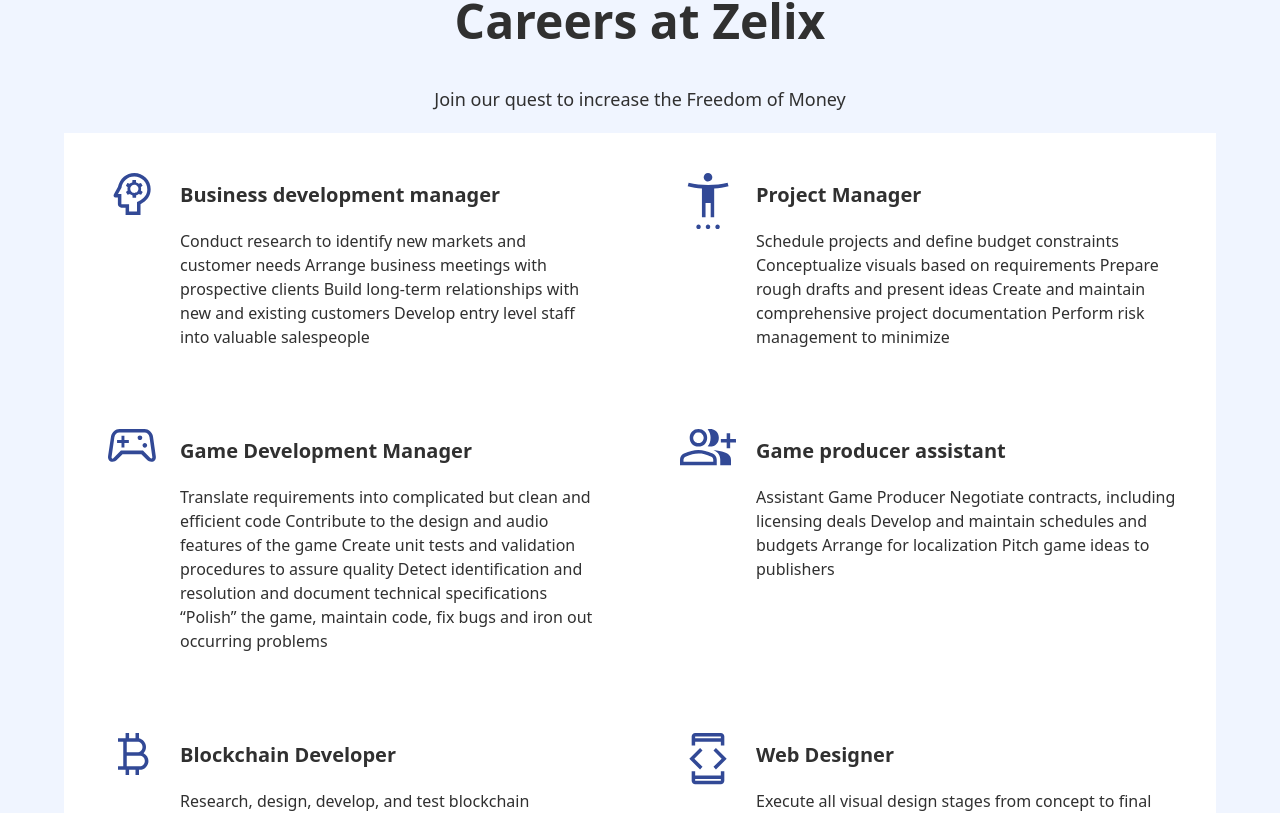
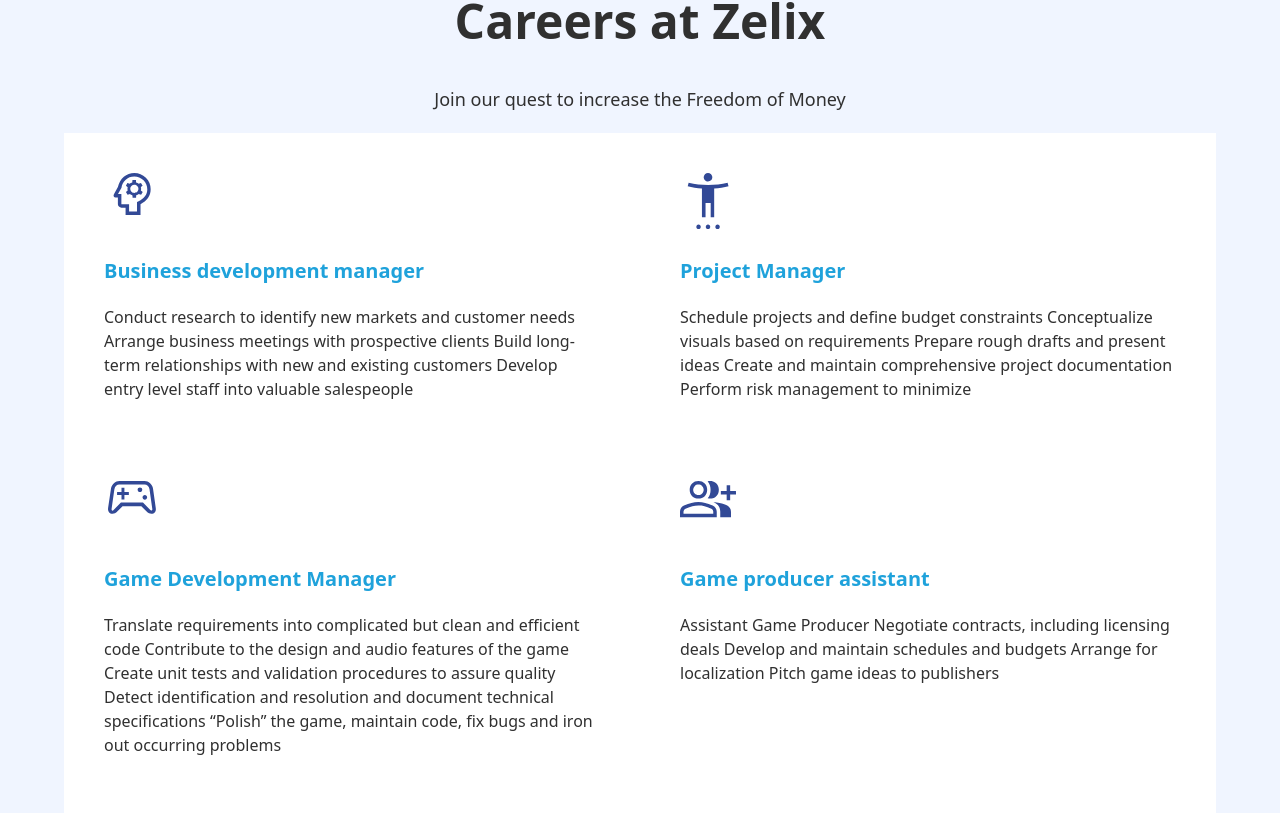
Before and after one commit to zelix-io/web, a Next.js app: page / in a window 1280 px wide. Shown: the part 7911-8724 px from the top of the page. Built offline with nearby package versions, Linux system fonts and the light colour scheme.

Commit message:
Update Career.tsx

```diff
--- a/src/components/main/Career.tsx
+++ b/src/components/main/Career.tsx
@@ -67,15 +67,19 @@
           <div className="mt-5">
             <div className="grid grid-cols-1 md:grid-cols-2">
               {careerInfos.map((item, i) => (
-                <figure className="flex p-10 gap-5 bg-white" key={`Career_${i}`}>
-                  <img
-                    src={item.image}
-                    alt="themepark"
-                    className="rounded-xl"
-                    style={{ width: 56, height: 56 }}
-                  />
+                <figure
+                  className="flex p-10 gap-5 bg-white"
+                  key={`Career_${i}`}
+                >
                   <div className="flex flex-col items-start text-left gap-5">
-                    <figcaption className="mt-2 text-xl font-bold">
+                    <img
+                      src={item.image}
+                      alt="themepark"
+                      className="rounded-xl"
+                      style={{ width: 56, height: 56 }}
+                    />
+
+                    <figcaption className="mt-2 text-xl font-bold text-accent">
                       {item.title}
                     </figcaption>
                     <figcaption className="text-md text-left">
```
